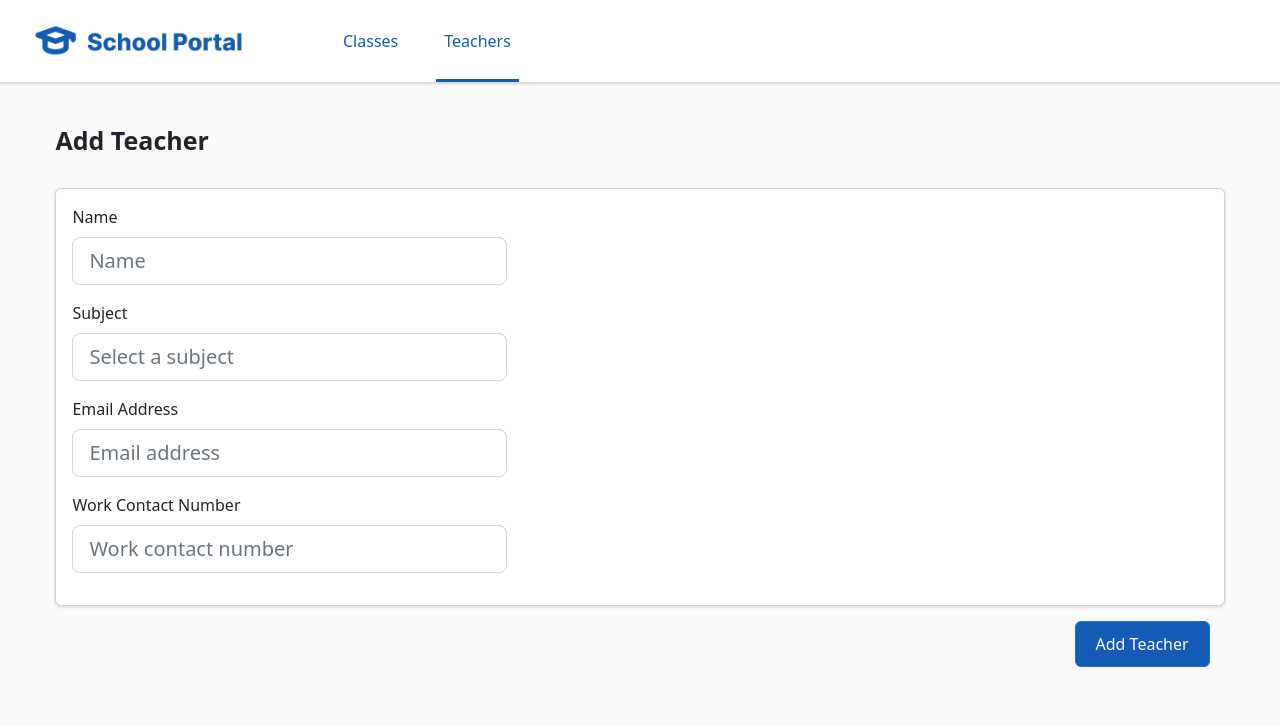
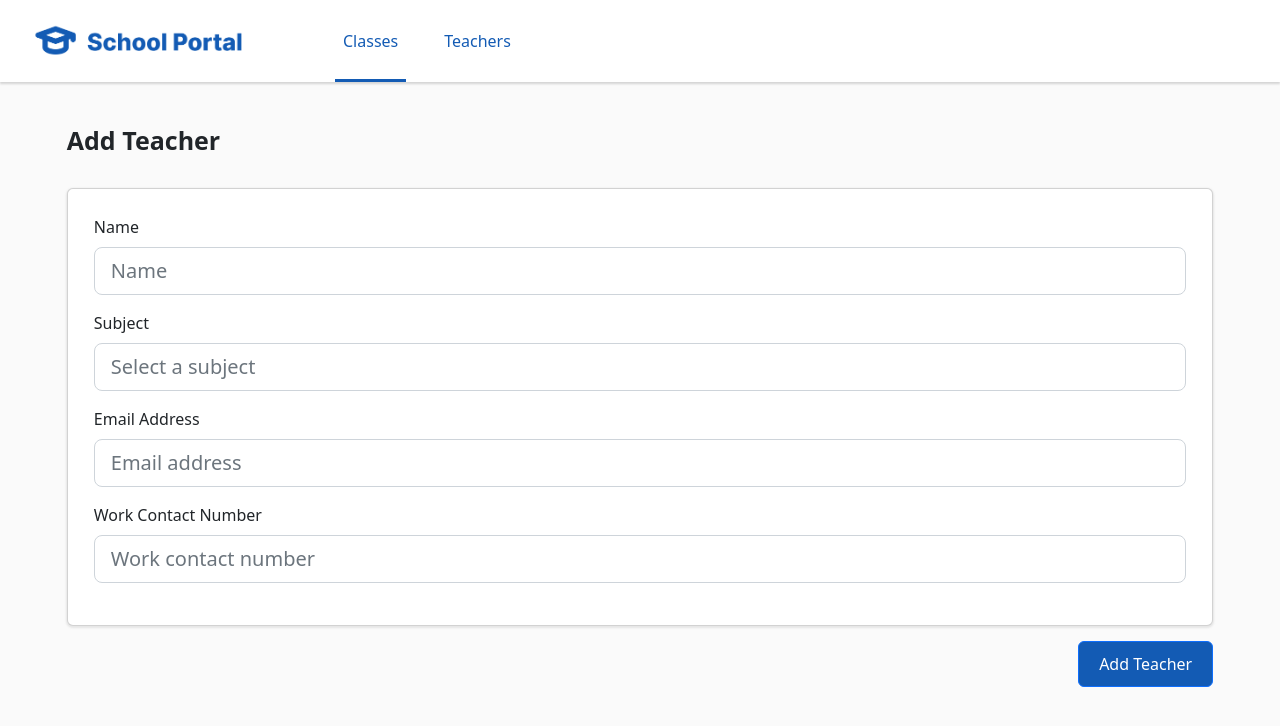
Before and after one commit to kwokcheong/Full-Stack-Assignment, a React (Create React App) app in the folder client/: page /createTeacher in a window 1280 px wide. Shown: the top 726 px of the page. Built offline with nearby package versions, Linux system fonts and the light colour scheme.

Commit message:
Refactor card to be a wrapper component, allowing other components to use it and pass handle behaviors

```diff
--- a/client/src/pages/CreateTeacher.js
+++ b/client/src/pages/CreateTeacher.js
@@ -2,10 +2,9 @@ import React, { useState, useEffect } from 'react';
 import Axios from 'axios';
 import '../App.css';
 import 'bootstrap/dist/css/bootstrap.css';
-import Button from 'react-bootstrap/Button';
-import Card from 'react-bootstrap/Card';
 import { useNavigate } from 'react-router-dom';
 import Form from 'react-bootstrap/Form';
+import CustomCard from './CustomCard';
 
 function CreateTeacher() {
   const initialValues = {
@@ -25,7 +24,7 @@ function CreateTeacher() {
       Axios.post('http://localhost:3001/api/teachers', formValues).then(() => {
         setIsSubmit(false);
         console.log('New teacher inserted');
-        navigate('/');
+        navigate('/viewTeacher');
       });
     }
   }, [formErrors, formValues, isSubmit, navigate]);
@@ -67,25 +66,11 @@ function CreateTeacher() {
   };
 
   return (
-    <div className="container" style={{ maxWidth: '95%' }}>
-      <h2
-        style={{
-          textAlign: 'left',
-          fontSize: '25px',
-          fontWeight: 'bold',
-          paddingTop: '25px',
-          paddingBottom: '25px',
-        }}
+    <CustomCard
+      title="Add Teacher"
+      handleClick={handleSubmit}
+      showSubmitButton={true}
     >
-        Add Teacher
-      </h2>
-      <Card
-        style={{
-          boxShadow: '0px 1px 2px 1px rgba(152, 152, 152, 0.2)',
-        }}
-      >
-        <div style={{ maxWidth: '40%' }}>
-          <Card.Body>
       <Form onSubmit={handleSubmit}>
         <Form.Group className="mb-3" controlId="formBasicEmail">
           <Form.Label>Name</Form.Label>
@@ -132,18 +117,7 @@ function CreateTeacher() {
           <p className="errorText">{formErrors.work_contact}</p>
         </Form.Group>
       </Form>
-          </Card.Body>
-        </div>
-      </Card>
-      <Button
-        variant="primary"
-        className="float-end"
-        style={{ margin: '15px', backgroundColor: '#135BB4' }}
-        onClick={handleSubmit}
-      >
-        Add Teacher
-      </Button>
-    </div>
+    </CustomCard>
   );
 }
 
--- /dev/null
+++ b/client/src/pages/CustomCard.js
@@ -0,0 +1,63 @@
+import React from 'react';
+import Card from 'react-bootstrap/Card';
+import Button from 'react-bootstrap/Button';
+
+function CustomCard(props) {
+  const { title, handleClick, showAddButton, showSubmitButton } = props;
+
+  return (
+    <div className="container" style={{ minWidth: '100%' }}>
+      <div className="container" style={{ minWidth: '95%' }}>
+        <div className="row">
+          <div className="col-6">
+            <h2
+              style={{
+                textAlign: 'left',
+                fontSize: '25px',
+                fontWeight: 'bold',
+                paddingTop: '25px',
+                paddingBottom: '25px',
+              }}
+            >
+              {title}
+            </h2>
+          </div>
+          <div className="col-6 text-end">
+            {showAddButton && (
+              <Button
+                variant="primary"
+                style={{ marginTop: '15px', backgroundColor: '#135BB4' }}
+                onClick={handleClick}
+              >
+                Add Teacher
+              </Button>
+            )}
+          </div>
+        </div>
+      </div>
+      <div className="container" style={{ minWidth: '95%' }}>
+        <div className="row">
+          <div className="col-12">
+            <Card
+              style={{ boxShadow: '0px 1px 2px 1px rgba(152, 152, 152, 0.2)' }}
+            >
+              <Card.Body style={{ margin: '10px' }}>{props.children}</Card.Body>
+            </Card>
+          </div>
+        </div>
+        {showSubmitButton && (
+          <Button
+            variant="primary"
+            className="float-end"
+            style={{ marginTop: '15px', backgroundColor: '#135BB4' }}
+            onClick={handleClick}
+          >
+            Add Teacher
+          </Button>
+        )}
+      </div>
+    </div>
+  );
+}
+
+export default CustomCard;
--- a/client/src/pages/NavigationBar.js
+++ b/client/src/pages/NavigationBar.js
@@ -45,10 +45,10 @@ function NavigationBar() {
           <img src={logoImg} alt="" style={{ width: '95%', height: '70%' }} />
         </a>
         <Nav className="me-auto">
-          <Nav.Link className="nav-link" href="/viewTeacher">
+          <Nav.Link className="nav-link" href="/createTeacher">
             Classes
           </Nav.Link>
-          <Nav.Link className="nav-link" href="/createTeacher">
+          <Nav.Link className="nav-link" href="/viewTeacher">
             Teachers
           </Nav.Link>
         </Nav>
--- a/client/src/pages/ViewTeacher.js
+++ b/client/src/pages/ViewTeacher.js
@@ -2,65 +2,61 @@ import React, { useState, useEffect } from 'react';
 import Axios from 'axios';
 import '../App.css';
 import 'bootstrap/dist/css/bootstrap.css';
-import Button from 'react-bootstrap/Button';
-import Card from 'react-bootstrap/Card';
 import { useNavigate } from 'react-router-dom';
 import Table from 'react-bootstrap/Table';
+import CustomCard from './CustomCard';
 
 function ViewTeacher() {
+  const [teacherList, setTeacherList] = useState([]);
+  const navigate = useNavigate();
+
+  useEffect(() => {
+    Axios.get('http://localhost:3001/api/teachers').then((response) => {
+      setTeacherList(response.data);
+    });
+  }, []);
+
+  const handleAddTeacherClick = () => {
+    navigate('/createTeacher');
+  };
+
   return (
-    <div className="container" style={{ maxWidth: '95%' }}>
-      <h2
-        style={{
-          textAlign: 'left',
-          fontSize: '25px',
-          fontWeight: 'bold',
-          paddingTop: '25px',
-          paddingBottom: '25px',
-        }}
+    <CustomCard
+      title="Teachers"
+      handleClick={handleAddTeacherClick}
+      showAddButton={true}
     >
-        Teachers
-      </h2>
-      <Card
-        style={{
-          boxShadow: '0px 1px 2px 1px rgba(152, 152, 152, 0.2)',
-        }}
-      >
-        <div>
-          <Card.Body style={{ margin: '10px' }}>
-            <Table>
+      <Table style={{ tableLayout: 'fixed' }}>
         <thead style={{ backgroundColor: 'rgba(182, 182, 182, 0.2)' }}>
           <tr>
-                  <th>#</th>
-                  <th>First Name</th>
-                  <th>Last Name</th>
-                  <th>Username</th>
+            <th style={{ width: '10%' }}>#</th>
+            <th style={{ width: '20%' }}>Name</th>
+            <th style={{ width: '25%' }}>Subject</th>
+            <th style={{ width: '25%' }}>Email</th>
+            <th style={{ width: '20%' }}>Work Contact</th>
           </tr>
         </thead>
         <tbody>
+          {teacherList.length > 0 ? (
+            teacherList.map((val, i) => {
+              return (
+                <tr key={val.id}>
+                  <td>{i + 1}</td>
+                  <td>{val.name}</td>
+                  <td>{val.subjectName}</td>
+                  <td>{val.email}</td>
+                  <td>{val.work_contact}</td>
+                </tr>
+              );
+            })
+          ) : (
             <tr>
-                  <td>1</td>
-                  <td>Mark</td>
-                  <td>Otto</td>
-                  <td>@mdo</td>
+              <td colSpan="5">No teachers found</td>
             </tr>
-                <tr>
-                  <td>2</td>
-                  <td>Jacob</td>
-                  <td>Thornton</td>
-                  <td>@fat</td>
-                </tr>
-                <tr>
-                  <td>3</td>
-                  <td colSpan={2}>Larry the Bird</td>
-                  <td>@twitter</td>
-                </tr>
+          )}
         </tbody>
       </Table>
-          </Card.Body>
-        </div>
-      </Card>
-    </div>
+    </CustomCard>
   );
 }
 
```
Also changed, not shown: client/src/pages/Home.js (+14 -0 lines). Lines whose indentation alone changed are shown as unchanged.
